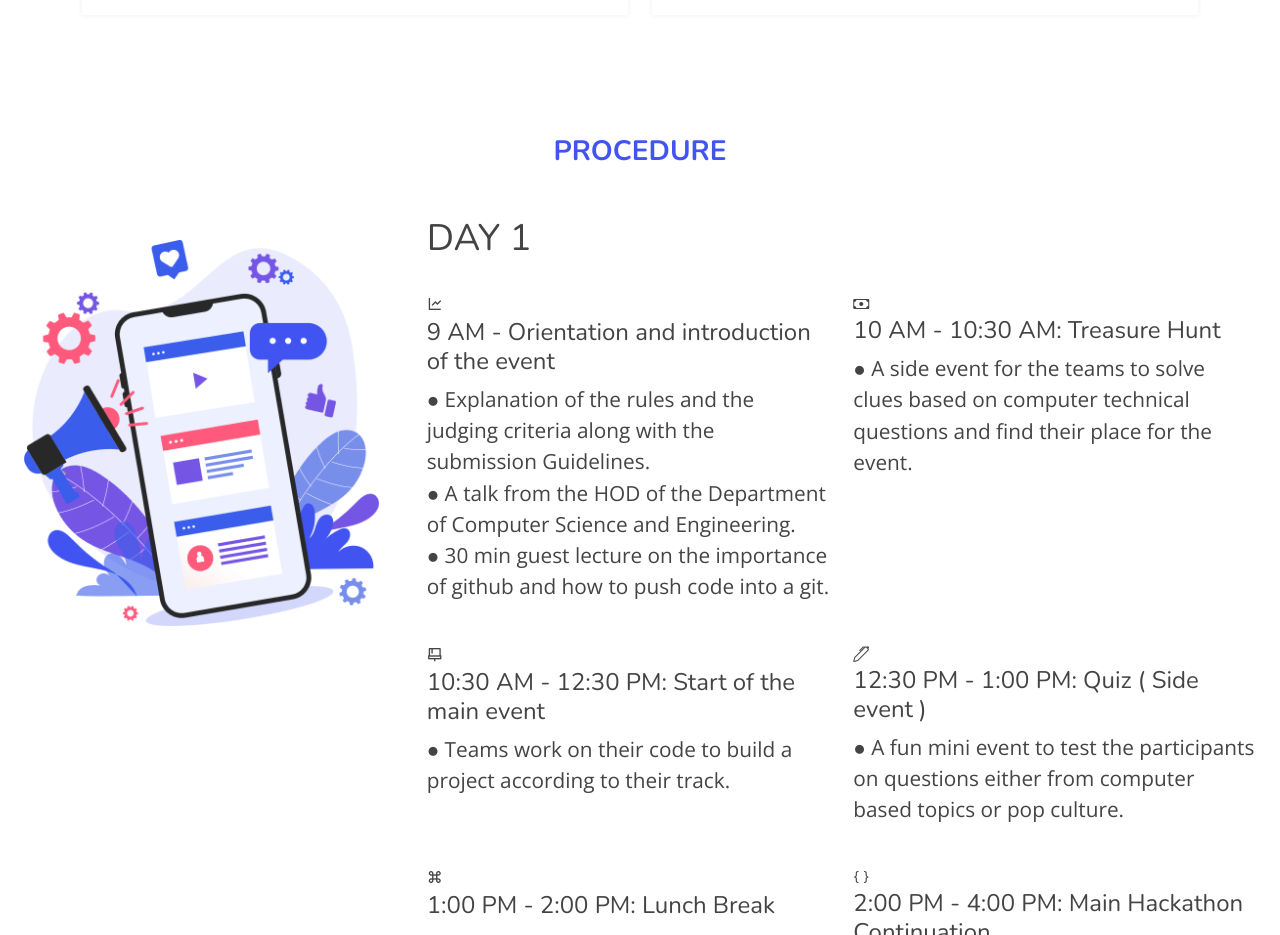
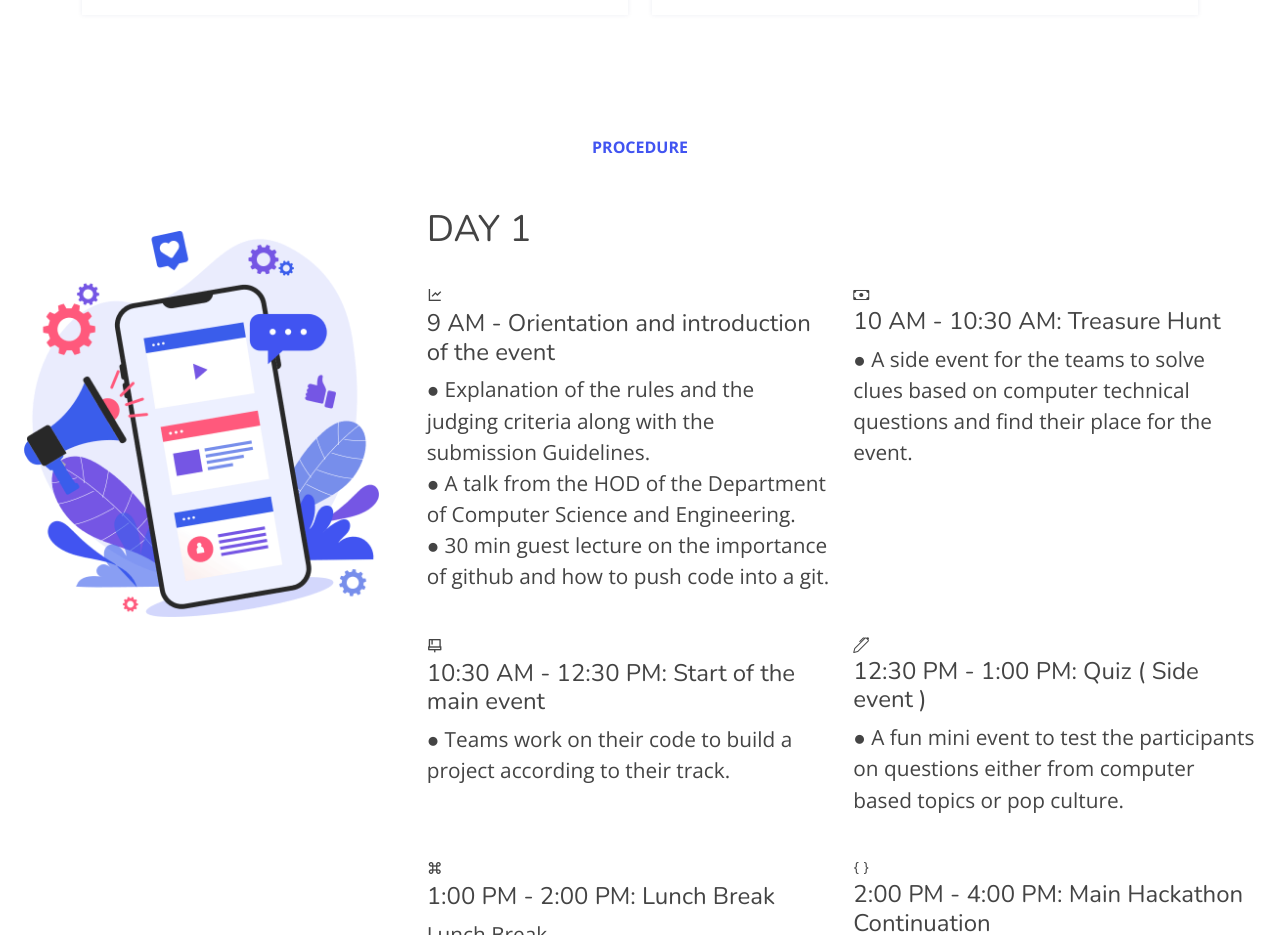
Before and after one commit to pranavbedre/hackzon.github.io, a plain HTML site: page index.html in a window 1280 px wide. Shown: the part 2080-3015 px from the top of the page. Drawn offline with nearby package versions, Linux system fonts and the light colour scheme.

Commit message:
changed h3 to p in procedures

```diff
--- a/index.html
+++ b/index.html
@@ -365,7 +365,7 @@
           <!-- Feature Icons -->
           <section>
             <div class="row feature-icons" data-aos="fade-up" id="daysss">
-              <h3 style="margin-bottom: 3rem; text-align: center; color: #4154f1; font-weight: bold;">PROCEDURE</h3>
+              <p style="margin-bottom: 3rem; text-align: center; color: #4154f1; font-weight: bold;">PROCEDURE</p>
               <!-- <p>Procedure</p> -->
               <div class="row">
                 <div class="col-xl-4 text-center" data-aos="fade-right" data-aos-delay="100">
```
